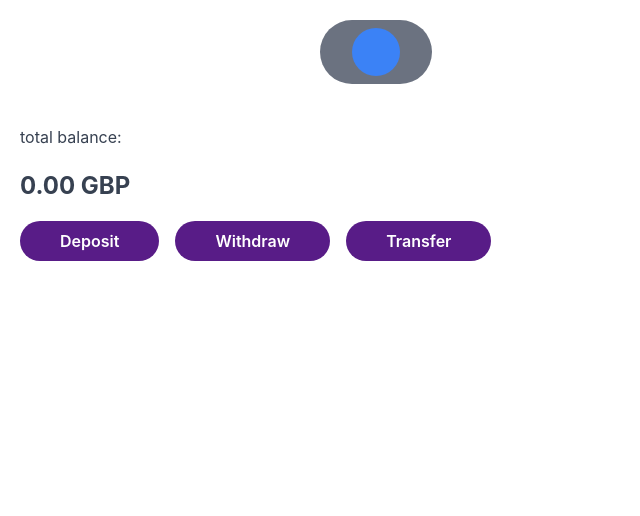
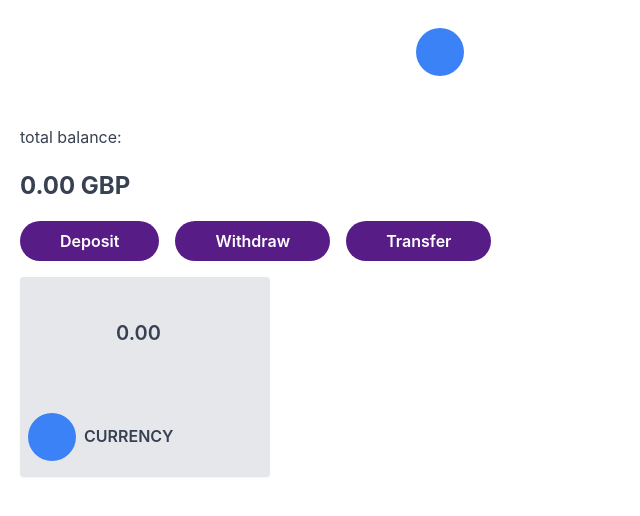
Before and after one commit to andrewisoko/splitter-frontend, a React (Create React App) app: page / in a window 1280 px wide. Shown: the top 516 px of the page, without its empty margins (0-640 px from the left). Built offline with nearby package versions, Linux system fonts and the light colour scheme.

Commit message:
Setting up accounts section.

```diff
--- a/src/components/assets/pages/HomePage.tsx
+++ b/src/components/assets/pages/HomePage.tsx
@@ -11,13 +11,16 @@ const HomePage = () => {
     </nav>
     <div>
       {/* * Username avatar*/}
-      <a className="mt-5 h-16 w-28 ml-80 bg-gray-500  rounded-full flex justify-between items-center px-8 hover:bg-gray-500">
+      <a className="mt-5 h-16 w-28 ml-96 rounded-full flex justify-between items-center px-8 hover:bg-gray-100">
           <div className="bg-blue-500 h-12 w-12 rounded-full justify-end"></div>
           {/* <span className="text-black-700 font-semibold">Username</span> */}
       </a>
       <div className="mt-10 ml-5">
       <p>total balance:</p>
       <p className="font-bold text-[24px]">0.00 GBP</p>
+
+      {/*transactions money  */}
+
         <div className="mt-4 flex gap-4 flex-nowrap">
           <button className="px-10 btn-primary">
             Deposit
@@ -29,6 +32,18 @@ const HomePage = () => {
             Transfer
           </button>
         </div>
+
+        {/*accounts*/}
+        <div className=" mt-4  h-[200px] w-[250px] bg-gray-200 rounded 2x1 shadow-sm flex">
+          <div className="fixed mt-4 ml-24">
+            <p className="mt-6 font-semibold text-[20px]">0.00</p>
+          </div>
+          <div className="flex justify-start items-end px-2 pb-4">
+            <div className="h-12 w-12 rounded-full bg-blue-500"></div>
+            <p className="ml-2 mb-3 font-semibold">CURRENCY</p>
+          </div>
+        </div>
+
       </div>
     </div>
   </div>
```
